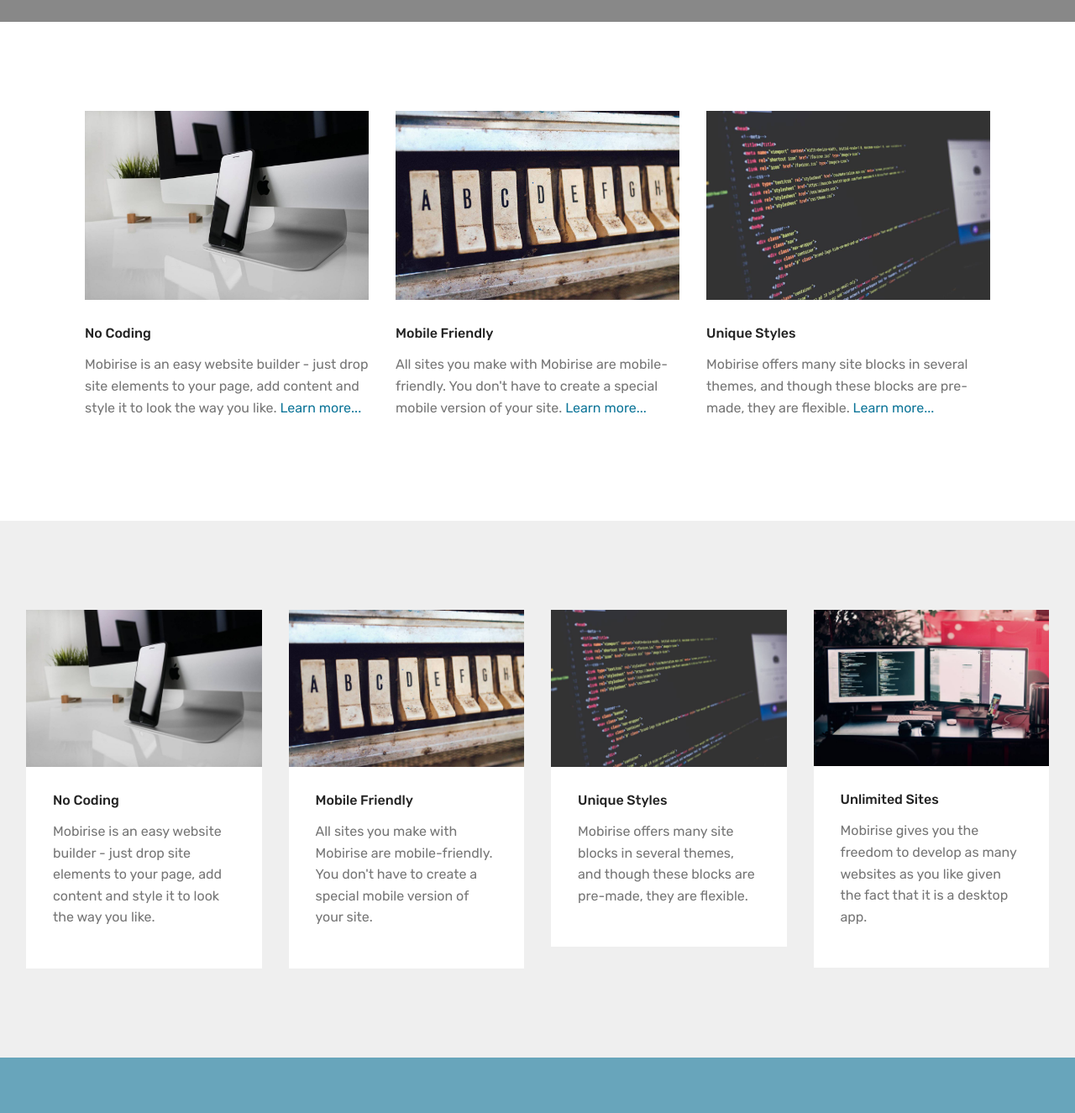
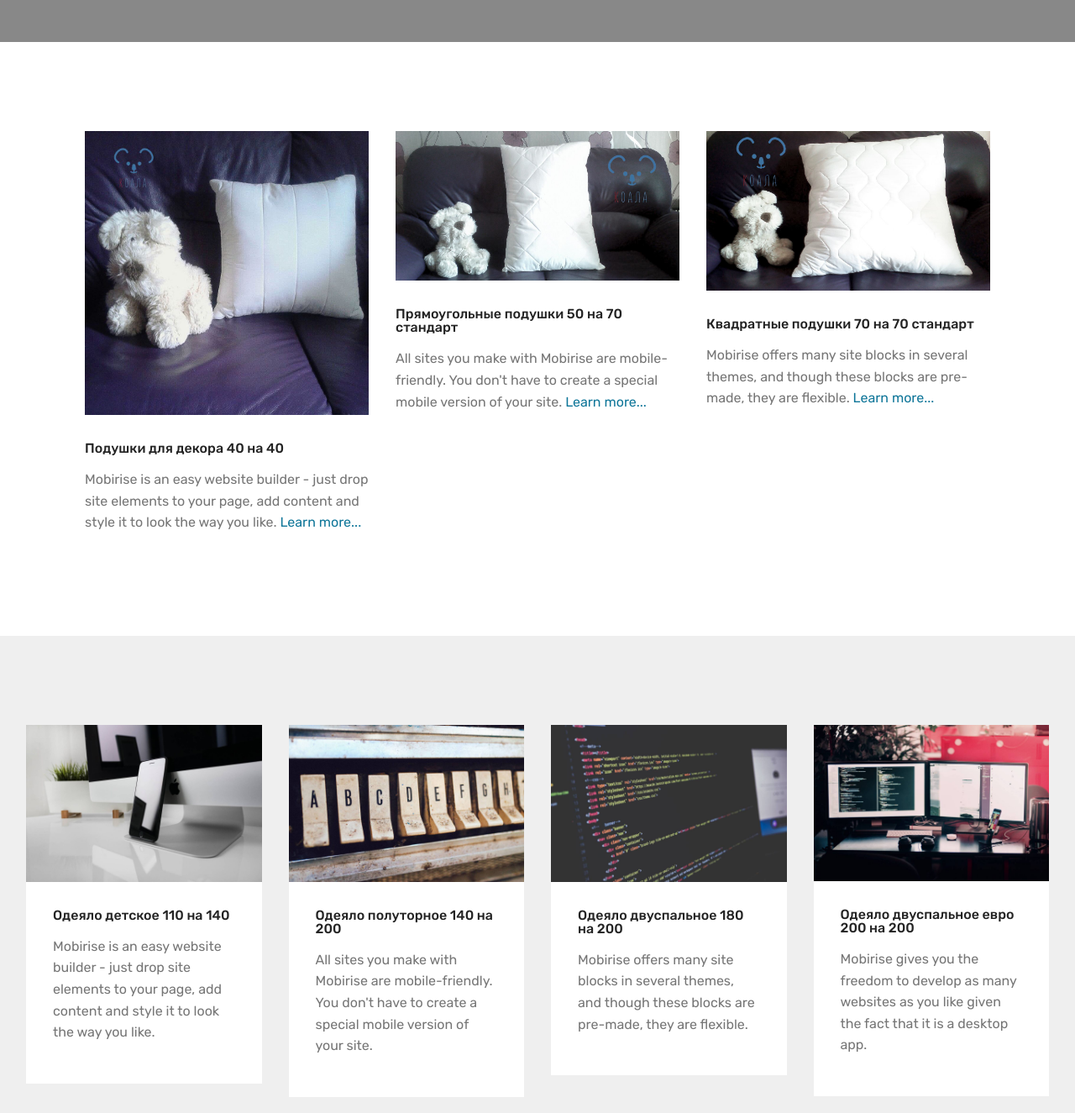
Before and after one commit to buzzzmachine/buzzzmachine.github.io, a plain HTML site: page index.html in a window 1280 px wide. Shown: the part 1380-2705 px from the top of the page at 84% size. Drawn offline with Linux system fonts and the light colour scheme; files whose address does not match are found by name.

```diff
--- a/assets/images/hashes.json
+++ b/assets/images/hashes.json
@@ -1 +1 @@
-{"U34d170aK4+wzT0afSJwlg==":"13-2000x1333.jpg","HQfSw28ExKXwdeuFeFU3HQ==":"4500-4500x5489.jpg","eOPiYQTW+UtwBZsD0c8BEg==":"45-4500x4500.jpg","OeWRH8bjQ9psRTMTBuWqSw==":"71413e10b559133-1920x1280.jpg","rpgFPlBqF+38VfOvy1K6Mw==":"stock-photo-pure-white--1500x1000.jpg"}
+{"U34d170aK4+wzT0afSJwlg==":"13-2000x1333.jpg","HQfSw28ExKXwdeuFeFU3HQ==":"4500-4500x5489.jpg","eOPiYQTW+UtwBZsD0c8BEg==":"45-4500x4500.jpg","OeWRH8bjQ9psRTMTBuWqSw==":"71413e10b559133-1920x1280.jpg","rpgFPlBqF+38VfOvy1K6Mw==":"stock-photo-pure-white--1500x1000.jpg","Vf6DhB+X7z3pwr5EsQMYGQ==":"5-960x960.jpg","X4DxI/m7TvtFHijsumcd8g==":"8-1199x633.jpg","a7w+s8o2oYaa4z1gyVI0LA==":"4-1203x677.jpg"}
--- a/index.html
+++ b/index.html
@@ -28,6 +28,12 @@
 
 </head>
 <body>
+
+<!-- Google Analytics -->
+Оедяла подушки калинниград полутроное оедяло двуспальное евро одеяло постельное белье с доставкой
+<!-- /Google Analytics -->
+
+
   <section class="menu cid-qI15JGynlb" once="menu" id="menu1-e">
 
 
@@ -63,7 +69,7 @@
     </nav>
 </section>
 
-<section class="engine"><a href="https://mobirise.ws/j">design your own website</a></section><section class="cid-qI15JHIn4N mbr-fullscreen mbr-parallax-background" id="header2-f">
+<section class="engine"><a href="https://mobirise.ws/b">best free site creator</a></section><section class="cid-qI15JHIn4N mbr-fullscreen mbr-parallax-background" id="header2-f">
 
 
 
@@ -140,12 +146,11 @@
             <div class="card p-3 col-12 col-md-6 col-lg-4">
                 <div class="card-wrapper">
                     <div class="card-img">
-                        <img src="assets/images/01.jpg" alt="Mobirise">
+                        <img src="assets/images/5-960x960.jpg" alt="Mobirise" title="">
                     </div>
                     <div class="card-box">
                         <h4 class="card-title pb-3 mbr-fonts-style display-7">
-                            No Coding
-                        </h4>
+                            Подушки для декора 40 на 40</h4>
                         <p class="mbr-text mbr-fonts-style display-7">
                             Mobirise is an easy website builder - just drop site elements to your page, add content and style it to look the way you like. <a href="http://mobirise.com">Learn more...</a>
                         </p>
@@ -156,12 +161,11 @@
             <div class="card p-3 col-12 col-md-6 col-lg-4">
                 <div class="card-wrapper">
                     <div class="card-img">
-                        <img src="assets/images/02.jpg" alt="Mobirise">
+                        <img src="assets/images/8-1199x633.jpg" alt="Mobirise" title="">
                     </div>
                     <div class="card-box ">
                         <h4 class="card-title pb-3 mbr-fonts-style display-7">
-                            Mobile Friendly
-                        </h4>
+                            Прямоугольные подушки 50 на 70 стандарт</h4>
                         <p class="mbr-text mbr-fonts-style display-7">
                             All sites you make with Mobirise are mobile-friendly. You don't have to create a special mobile version of your site. <a href="http://mobirise.com">Learn more...</a>
                         </p>
@@ -172,12 +176,11 @@
             <div class="card p-3 col-12 col-md-6 col-lg-4">
                 <div class="card-wrapper">
                     <div class="card-img">
-                        <img src="assets/images/03.jpg" alt="Mobirise">
+                        <img src="assets/images/4-1203x677.jpg" alt="Mobirise" title="">
                     </div>
                     <div class="card-box">
                         <h4 class="card-title pb-3 mbr-fonts-style display-7">
-                            Unique Styles
-                        </h4>
+                            Квадратные подушки 70 на 70 стандарт</h4>
                         <p class="mbr-text mbr-fonts-style display-7">
                             Mobirise offers many site blocks in several themes, and though these blocks are pre-made, they are flexible. <a href="http://mobirise.com">Learn more...</a>
                         </p>
@@ -204,8 +207,7 @@
                     </div>
                     <div class="card-box">
                         <h4 class="card-title pb-3 mbr-fonts-style display-7">
-                            No Coding
-                        </h4>
+                            Одеяло детское 110 на 140</h4>
                         <p class="mbr-text mbr-fonts-style display-7">
                             Mobirise is an easy website builder - just drop site elements to your page, add content and style it to look the way you like.
                         </p>
@@ -220,8 +222,7 @@
                     </div>
                     <div class="card-box">
                         <h4 class="card-title pb-3 mbr-fonts-style display-7">
-                            Mobile Friendly
-                        </h4>
+                            Одеяло полуторное 140 на 200</h4>
                         <p class="mbr-text mbr-fonts-style display-7">
                             All sites you make with Mobirise are mobile-friendly. You don't have to create a special mobile version of your site.
                         </p>
@@ -236,8 +237,7 @@
                     </div>
                     <div class="card-box">
                         <h4 class="card-title pb-3 mbr-fonts-style display-7">
-                            Unique Styles
-                        </h4>
+                            Одеяло двуспальное 180 на 200</h4>
                         <p class="mbr-text mbr-fonts-style display-7">
                             Mobirise offers many site blocks in several themes, and though these blocks are pre-made, they are flexible.
                         </p>
@@ -252,8 +252,7 @@
                     </div>
                     <div class="card-box">
                         <h4 class="card-title pb-3 mbr-fonts-style display-7">
-                            Unlimited Sites
-                        </h4>
+                            Одеяло двуспальное евро 200 на 200</h4>
                         <p class="mbr-text mbr-fonts-style display-7">
                            Mobirise gives you the freedom to develop as many websites as you like given the fact that it is a desktop app.
                         </p>
@@ -317,7 +316,7 @@
                                 </a>
                             </div>
                             <h5 class="mbr-fonts-style display-5">
-                                Персонал любит Катю</h5>
+                                Персонал любит трр Катю</h5>
                         </div>
                     </div>
                 </div>
```
Also changed, not shown: page1.html (+7 -1 lines), page2.html (+7 -1 lines), page3.html (+7 -1 lines), page4.html (+7 -1 lines), page5.html (+7 -1 lines), assets/images/4-1203x677.jpg (added), assets/images/5-960x960.jpg (added), assets/images/8-1199x633.jpg (added), 1 other file.
